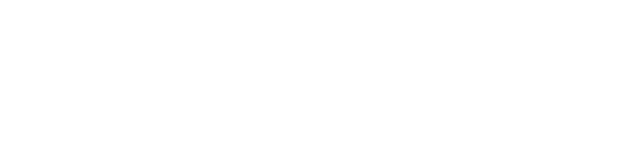
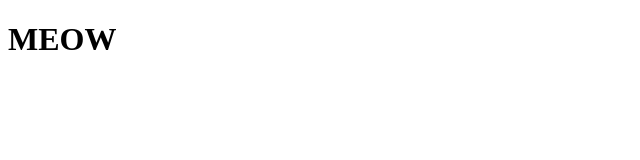
Before and after one commit to dwang17/davidwang.github.io, a plain HTML site: page index.html in a window 1280 px wide. Shown: the whole page, without its empty margins (0-640 px from the left). Drawn offline with Linux system fonts and the light colour scheme.

Commit message:
Update index.html

```diff
--- a/index.html
+++ b/index.html
@@ -4,6 +4,6 @@
     <title>Portfolio</title>
   </head>
   <body>
-
+    <h1>MEOW</h1>
   </body>
 </html>
```
